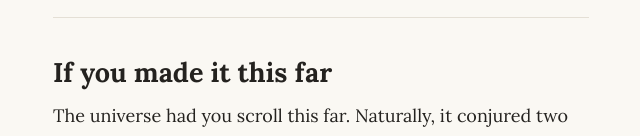
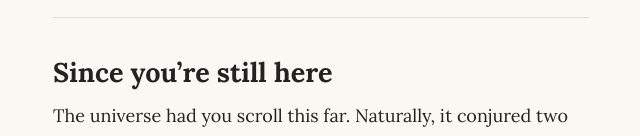
Before and after one commit to lohitkrishnan/lohitkrishnan.com, a plain HTML site: page essays/the-feeling-of-choosing/index.html in a window 1280 px wide. Shown: the part 5417-5553 px from the top of the page, without its empty margins (319-959 px from the left). Drawn offline with Linux system fonts and the light colour scheme.

Commit message:
Songs section: heading "Since you're still here"
Co-Authored-By: Claude Opus 5.5 <noreply@anthropic.com>
Claude-Session: https://claude.ai/code/session_012Nx1YF8H1hgKK5rZRGkgvh

```diff
--- a/essays/the-feeling-of-choosing/index.html
+++ b/essays/the-feeling-of-choosing/index.html
@@ -173,7 +173,7 @@
         </article>
 
         <section class="songs" aria-labelledby="songs-heading">
-            <h2 id="songs-heading">If you made it this far</h2>
+            <h2 id="songs-heading">Since you’re still here</h2>
             <p>The universe had you scroll this far. Naturally, it conjured two groovy songs about not having free will.</p>
             <div class="song-list">
                 <figure class="song">
```
